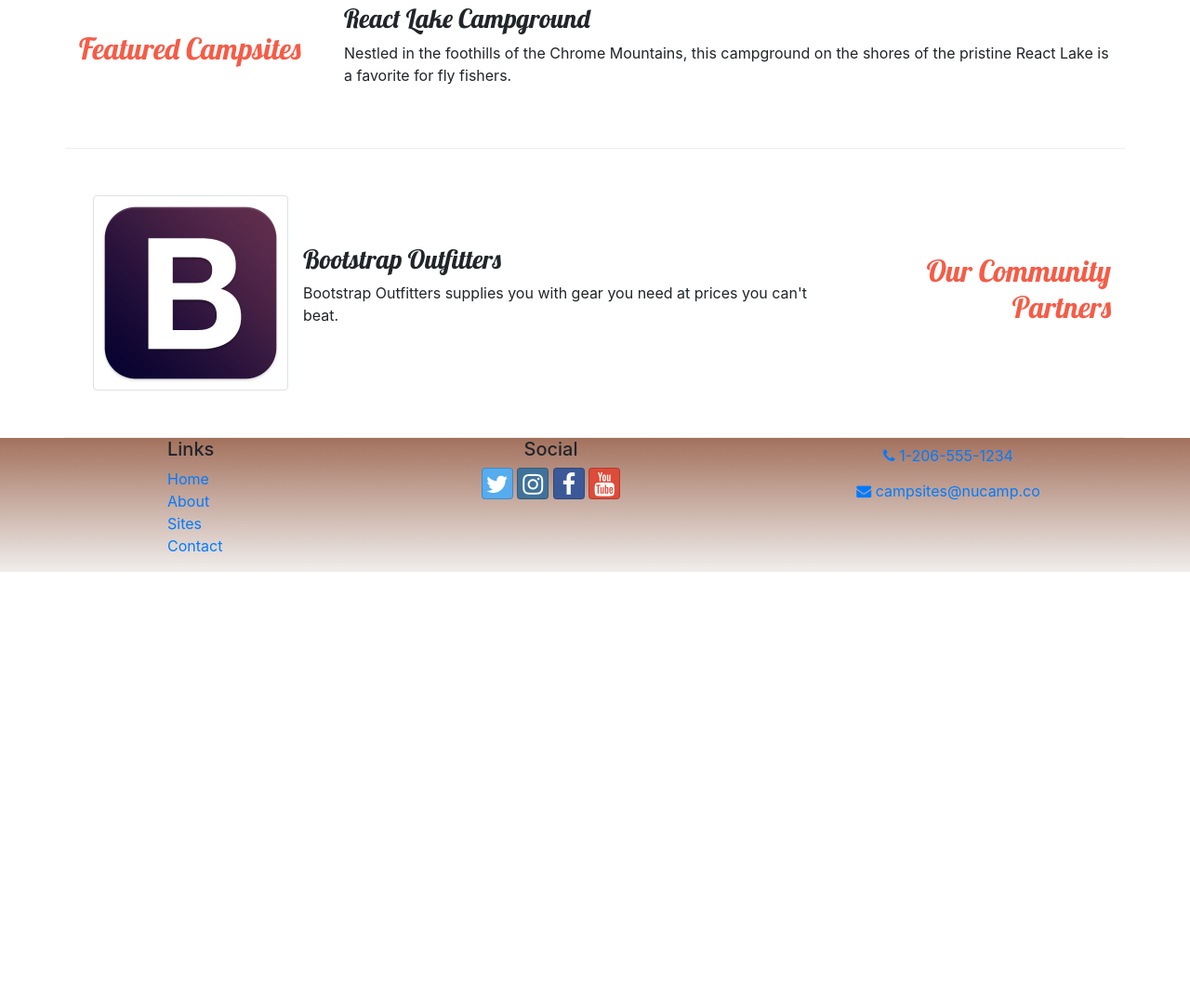
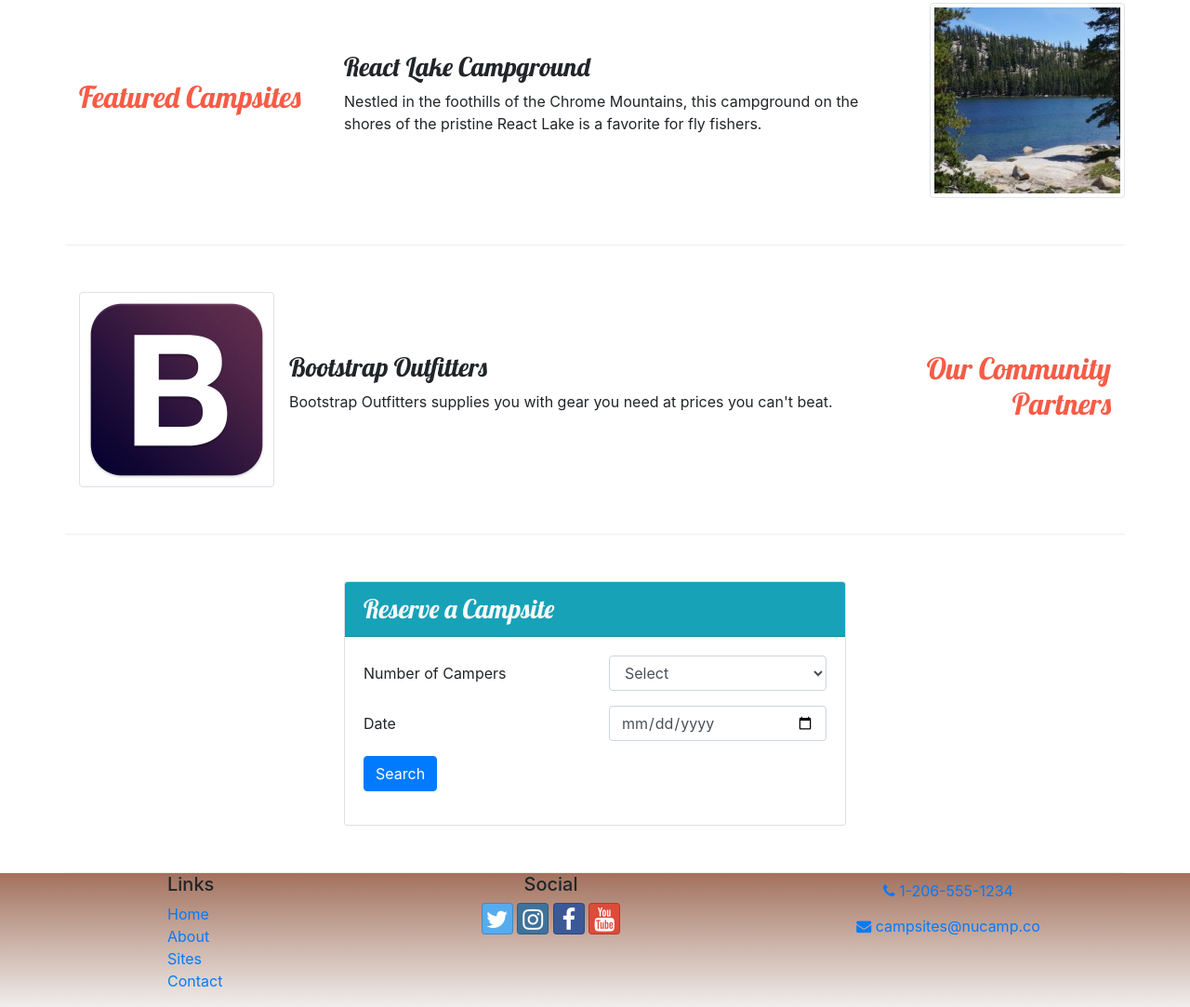
Before and after one commit to Brian-Ware/git-test, a website: page index.html in a window 1280 px wide. Shown: the part 578-1661 px from the top of the page at 93% size. Before the commit the page ends 1193 px from the top, so only its background shows below. Drawn offline with nearby package versions, Linux system fonts and the light colour scheme.

Commit message:
Workshop2

```diff
--- /dev/null
+++ b/added-borders.css
@@ -0,0 +1,30 @@
+/* My borders showing different div */
+.col, div[class^="col-"], label[class^="col-"] {
+    border: 1px solid red;
+    margin: 2px;
+
+}
+
+.row {
+    border: 3px solid blue;
+    padding: 2px;
+    margin: 5px;
+}
+
+.container, .container-fluid {
+    border: 3px solid green;
+    padding: 2px;
+    margin: 5px;
+}
+
+.media {
+    border: 3px solid yellow;
+    padding: 2px;
+    margin: 5px;
+}
+
+.card {
+    border: 3px solid purple;
+    padding: 2px;
+    margin: 5px;
+}
--- a/index.html
+++ b/index.html
@@ -29,6 +29,11 @@
                     <h1>NuCamp</h1>
                     <h2>a better way to camp</h2>
                 </div>
+
+                <div class="col-md-4 col-xl-2 col-xs mt-4">
+                    <a class="btn btn-info" href="#reserveForm">Reserve Campsite</a>
+                </div>
+
             </div>
         </div>
     </header>
@@ -37,7 +42,6 @@
         <div class="container">
             <a class="navbar-brand" href="#"><img src="img/logo.png" height="30" width="30"></a>
             <button class="navbar-toggler" type="button" data-toggle="collapse" data-target="#nucampNavbar">
-                <button class="navbar-toggler" type="button" data-toggle="collapse" data-target="#nucampNavbar">
                 <span class="navbar-toggler-icon"></span>
             </button>
             <div class="collapse navbar-collapse" id="nucampNavbar">
@@ -45,8 +49,7 @@
                     <li class="nav-item active"> <a class="nav-link" href="#"> <i class="fa fa-home fa-lg"></i>
                             Home</a>
                     </li>
-                        <li class="nav-item"> <a class="nav-link" href="./aboutus.html"> <i
-                                    class="fa fa-info fa-lg"></i>
+                    <li class="nav-item"> <a class="nav-link" href="./aboutus.html"> <i class="fa fa-info fa-lg"></i>
                             About</a></li>
                     <li class="nav-item"> <a class="nav-link" href="#"> <i class="fa fa-list fa-lg"></i> Sites</a>
                     </li>
@@ -82,34 +85,84 @@
                 <h2>Featured Campsites</h2>
             </div>
             <div class="col">
+
+
+                <div class="media-body align-self-center">
                     <h3>React Lake Campground</h3>
-                <p class="d-none d-sm-block">Nestled in the foothills of the Chrome Mountains, this campground on the
+                    <p class="d-none d-sm-block">Nestled in the foothills of the Chrome Mountains, this campground on
+                        the
                         shores of the pristine React
                         Lake is
                         a favorite for fly fishers.</p>
                 </div>
             </div>
-
+            <div class="media">
+                <img class="d-flex ml-3 img-thumbnail" src="./img/react-lake-thumb.jpg" alt="Lake resivor">
+            </div>
+        </div>
+        <!-- closing for second row-->
         <div class="row row-content align-items-center">
             <div class="col-sm-4 order-sm-last col-md-3">
                 <h2 class="text-sm-right">Our Community Partners</h2>
             </div>
             <div class="col">
-                <div class="col">
+
                 <div class="media">
-                        <img class="d-flex mr-3 img-thumbnail" src="img/bootstrap-thumb.png"
-                            alt="Bootstrap Outfitters" />
+                    <img class="d-flex mr-3 img-thumbnail" src="img/bootstrap-thumb.png" alt="Bootstrap Outfitters" />
                     <div class="media-body align-self-center">
                         <h3>Bootstrap Outfitters</h3>
-                            <p class="d-none d-sm-block">Bootstrap Outfitters supplies you with gear you need at prices
+                        <p class="d-none d-sm-block">Bootstrap Outfitters supplies you with gear you need at
+                            prices
                             you can't beat.</p>
+                    </div>
+                </div>
+
+
+            </div>
+        </div>
+        <div class="row row-content">
+            <div class="col-sm-6 mx-auto">
+                <div class="card">
+                    <h3 class="card-header bg-info text-light">Reserve a Campsite</h3>
+                    <div class="card-body">
+                        <form id="reserveForm" action="">
+                            <div class="form-group row">
+                                <label for="numCampers" class="col-sm-6 col-xs col-form-label">Number of Campers</label>
+                                <div class="col-sm-6 col-xs">
+                                    <select name="numCampers" id="numCampers" class="form-control">
+                                        <option value="">Select</option>
+                                        <option value="1"></option>
+                                        <option value="2"></option>
+                                        <option value="3"></option>
+                                        <option value="4"></option>
+                                        <option value="5"></option>
+                                        <option value="6"></option>
+
+                                    </select>
+                                </div>
+
+                            </div>
+                            <div class="form-group row">
+                                <label for="date" class="col-sm-6 col-xs col-form-label">Date</label>
+                                <div class="col-sm-6 col-xs">
+                                    <input type="date" name="date" id="date" placeholder="" class="form-control">
+                                </div>
+                            </div>
+
+                            <div class="form-group row">
+                                <div class="col">
+                                    <button type="submit" class="btn btn-primary">Search</button>
+                                </div>
+                            </div>
+                        </form>
+                    </div>
+                </div>
+
+
             </div>
         </div>
     </div>
 
-            </div>
-        </div>
-    </div>
     <footer class="site-footer">
         <div class="container">
             <div class="row">
@@ -142,7 +195,7 @@
                 </div>
             </div>
         </div>
-        </div>
+
 
     </footer>
     <!-- jQuery must come first, then Popper.js, then the Bootstrap JavaScript plugins.-->
```
Lines whose indentation alone changed are shown as unchanged.
